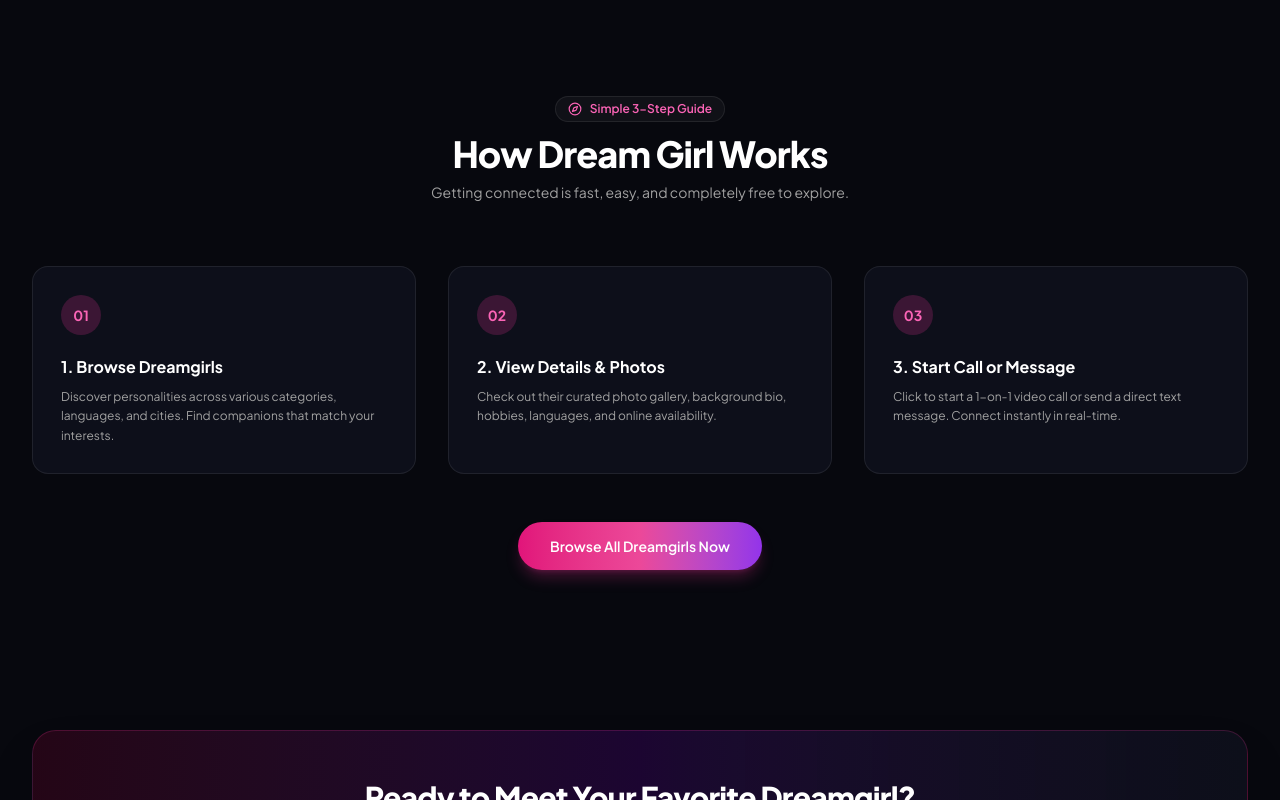
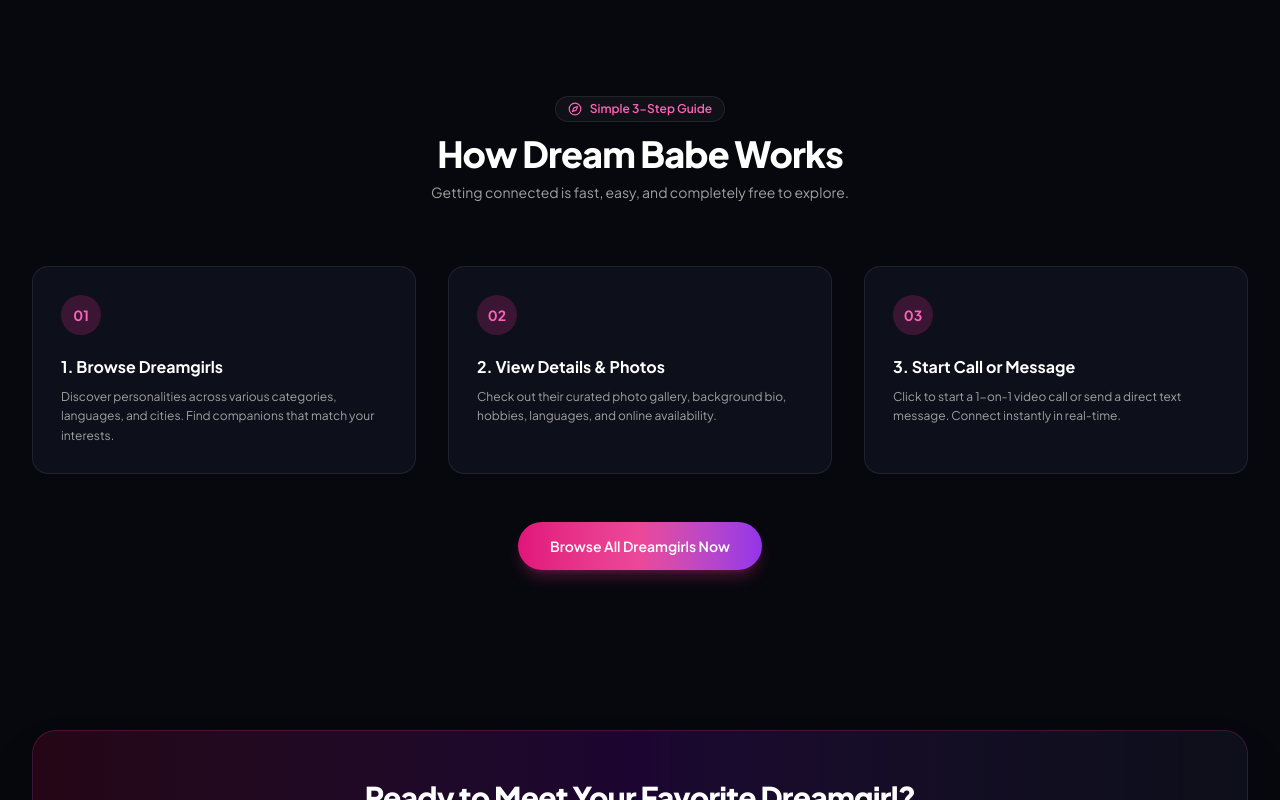
Before and after one commit to Nior122/Video-call-sim, a React (Vite) app: page / in a window 1280 px wide. Shown: the part 1760-2560 px from the top of the page. Built offline with nearby package versions, Linux system fonts and the light colour scheme; no server answers; the database is empty.

Commit message:
refactor: rebrand application to "Dream Babe"
Update all UI labels, metadata, and branding references from "Dream Girl" to "Dream Babe".

```diff
--- a/index.html
+++ b/index.html
@@ -3,9 +3,9 @@
   <head>
     <meta charset="UTF-8" />
     <meta name="viewport" content="width=device-width, initial-scale=1.0" />
-    <title>Dream Girl</title>
+    <title>Dream Babe</title>
     <meta name="description" content="Meet verified companions and creators for 1-on-1 video calls and messaging." />
-    <meta property="og:title" content="Dream Girl" />
+    <meta property="og:title" content="Dream Babe" />
     <meta property="og:description" content="Meet verified companions and creators for 1-on-1 video calls and messaging." />
     <meta property="og:type" content="website" />
     <meta name="twitter:card" content="summary_large_image" />
--- a/metadata.json
+++ b/metadata.json
@@ -1,5 +1,5 @@
 {
-  "name": "Dream Girl",
+  "name": "Dream Babe",
   "description": "Meet verified companions and creators for 1-on-1 video calls and messaging.",
   "requestFramePermissions": ["camera", "microphone"],
   "majorCapabilities": ["MAJOR_CAPABILITY_SERVER_SIDE_GEMINI_API"]
--- a/src/components/AuthModal.tsx
+++ b/src/components/AuthModal.tsx
@@ -127,7 +127,7 @@
             </div>
             <div>
               <h2 className="text-xl font-extrabold text-white tracking-tight">
-                {mode === "signin" ? "Welcome Back" : "Join Dream Girl"}
+                {mode === "signin" ? "Welcome Back" : "Join Dream Babe"}
               </h2>
               <p className="text-xs text-neutral-400">
                 {mode === "signin"
--- a/src/components/Footer.tsx
+++ b/src/components/Footer.tsx
@@ -12,7 +12,7 @@
                 <Sparkles className="w-4 h-4 text-white" />
               </div>
               <span className="font-extrabold text-xl tracking-tight text-white">
-                Dream Girl
+                Dream Babe
               </span>
             </Link>
             <p className="text-xs text-neutral-400 max-w-sm leading-relaxed">
@@ -47,7 +47,7 @@
         </div>
 
         <div className="pt-5 flex flex-col sm:flex-row justify-between items-center gap-4 text-xs text-neutral-500">
-          <p>© {new Date().getFullYear()} Dream Girl. All rights reserved.</p>
+          <p>© {new Date().getFullYear()} Dream Babe. All rights reserved.</p>
           <div className="flex items-center gap-2 text-[11px] text-neutral-500">
             <span>Verified Profiles</span>
             <span>•</span>
--- a/src/components/LandingPage.tsx
+++ b/src/components/LandingPage.tsx
@@ -283,7 +283,7 @@
                 <span>Simple 3-Step Guide</span>
               </div>
               <h2 className="text-3xl sm:text-4xl font-extrabold text-white tracking-tight">
-                How Dream Girl Works
+                How Dream Babe Works
               </h2>
               <p className="text-neutral-400 text-sm mt-2">
                 Getting connected is fast, easy, and completely free to explore.
@@ -341,7 +341,7 @@
                 Ready to Meet Your Favorite Dreamgirl?
               </h2>
               <p className="text-xs sm:text-sm text-neutral-300 leading-relaxed">
-                Join thousands connecting every day on Dream Girl. Explore the complete catalog of verified creators now.
+                Join thousands connecting every day on Dream Babe. Explore the complete catalog of verified creators now.
               </p>
               <div className="flex flex-wrap items-center justify-center gap-3.5 pt-2">
                 <button
@@ -379,7 +379,7 @@
                     <Sparkles className="w-4 h-4 text-white" />
                   </div>
                   <div>
-                    <h3 className="text-lg font-bold text-white">How Dream Girl Works</h3>
+                    <h3 className="text-lg font-bold text-white">How Dream Babe Works</h3>
                     <p className="text-xs text-neutral-400">Direct connections with verified Dreamgirls</p>
                   </div>
                 </div>
--- a/src/components/Navbar.tsx
+++ b/src/components/Navbar.tsx
@@ -79,7 +79,7 @@
             </div>
             <div className="flex items-center">
               <span className="font-extrabold text-xl sm:text-2xl tracking-tight text-white dark:text-white light:text-slate-900 group-hover:text-pink-400 transition-colors">
-                Dream Girl
+                Dream Babe
               </span>
             </div>
           </Link>
@@ -197,7 +197,7 @@
                     >
                       <div className="px-3 py-2 border-b border-white/5">
                         <p className="text-xs font-semibold text-white truncate">
-                          {profile?.displayName || user.displayName || (user.isAnonymous ? "Guest Member" : "Dream Girl Member")}
+                          {profile?.displayName || user.displayName || (user.isAnonymous ? "Guest Member" : "Dream Babe Member")}
                         </p>
                         <p className="text-[11px] text-neutral-400 truncate">
                           {user.isAnonymous ? "Anonymous Guest" : user.email}
@@ -397,7 +397,7 @@
                     <Sparkles className="w-4 h-4 text-white" />
                   </div>
                   <div>
-                    <h3 className="text-lg font-bold text-white">How Dream Girl Works</h3>
+                    <h3 className="text-lg font-bold text-white">How Dream Babe Works</h3>
                     <p className="text-xs text-neutral-400">Direct connections with verified Dreamgirls</p>
                   </div>
                 </div>
--- a/src/contexts/AuthContext.tsx
+++ b/src/contexts/AuthContext.tsx
@@ -67,7 +67,7 @@
       const profileData: UserProfile = {
         uid: currentUser.uid,
         email: currentUser.email,
-        displayName: savedData.displayName || currentUser.displayName || (currentUser.isAnonymous ? "Guest Member" : "Dream Girl Member"),
+        displayName: savedData.displayName || currentUser.displayName || (currentUser.isAnonymous ? "Guest Member" : "Dream Babe Member"),
         photoURL: savedData.photoURL || currentUser.photoURL || null,
         isAnonymous: currentUser.isAnonymous,
         lastLoginAt: serverTimestamp(),
@@ -90,7 +90,7 @@
       setProfile({
         uid: currentUser.uid,
         email: currentUser.email,
-        displayName: currentUser.displayName || (currentUser.isAnonymous ? "Guest Member" : "Dream Girl Member"),
+        displayName: currentUser.displayName || (currentUser.isAnonymous ? "Guest Member" : "Dream Babe Member"),
         photoURL: currentUser.photoURL || null,
         isAnonymous: currentUser.isAnonymous,
       });
@@ -177,7 +177,7 @@
 
   const updateUserProfile = async (name: string, photoURL?: string) => {
     if (!auth.currentUser) return;
-    const cleanName = name.trim() || (auth.currentUser.isAnonymous ? "Guest Member" : "Dream Girl Member");
+    const cleanName = name.trim() || (auth.currentUser.isAnonymous ? "Guest Member" : "Dream Babe Member");
     const cleanPhoto = photoURL || null;
 
     await updateProfile(auth.currentUser, {
```
Also changed, not shown: 1 other file (tests, documents, lock files or other folders).
